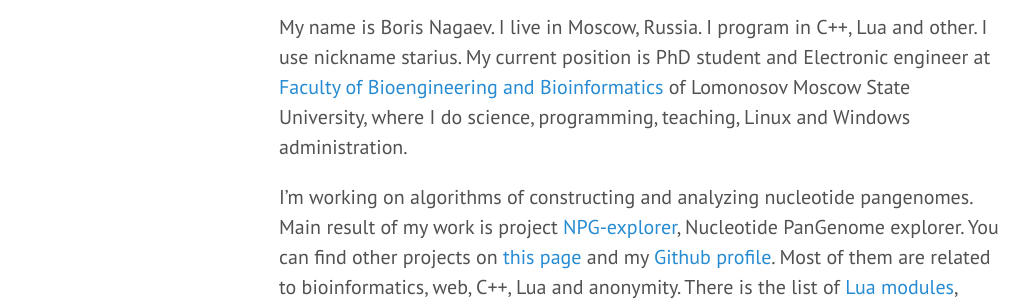
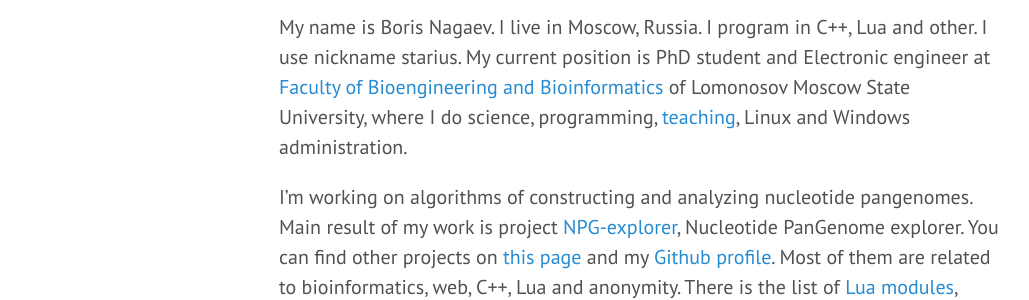
Before and after one commit to starius/starius.github.io, a Jekyll site: the page built from about.md, in a window 1280 px wide. Shown: the part 140-440 px from the top of the page, without its empty margins (1-1030 px from the left). Built offline with Jekyll 4.4.1, drawn with Linux system fonts in a browser that asks for light colours; Markdown is read by kramdown in place of the engine named in the settings; part of the change alters nothing that is shown.

```diff
--- a/about.md
+++ b/about.md
@@ -8,7 +8,8 @@ I program in C++, Lua and other. I use nickname starius.
 My current position is PhD student and Electronic engineer
 at [Faculty of Bioengineering and Bioinformatics][fbb]
 of Lomonosov Moscow State University, where I do science,
-programming, teaching, Linux and Windows administration.
+programming, [teaching][luaandc], Linux and Windows
+administration.
 
 I'm working on algorithms of constructing and analyzing
 nucleotide pangenomes. Main result of my work is project
@@ -19,6 +20,7 @@ bioinformatics, web, C++, Lua and anonymity. There is
 the list of [Lua modules][lua-toolbox], endorsed by me.
 
 [fbb]: http://en.fbb.msu.ru/
+[luaandc]: http://kodomo.fbb.msu.ru/wiki/Main/LuaAndC
 [npge]: http://mouse.belozersky.msu.ru/tools/npge.html
 [code]: /code
 [github]: https://github.com/starius/
```
